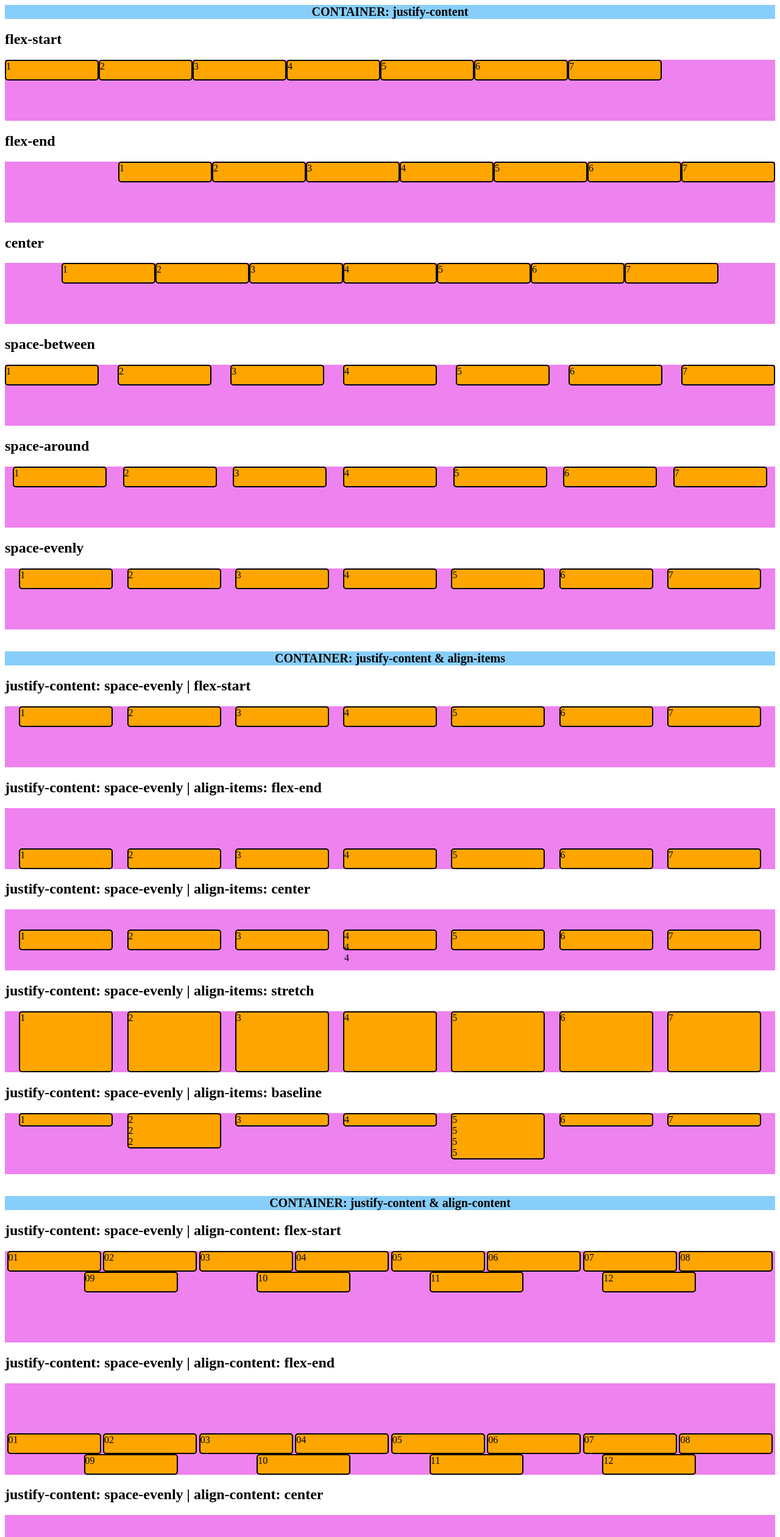
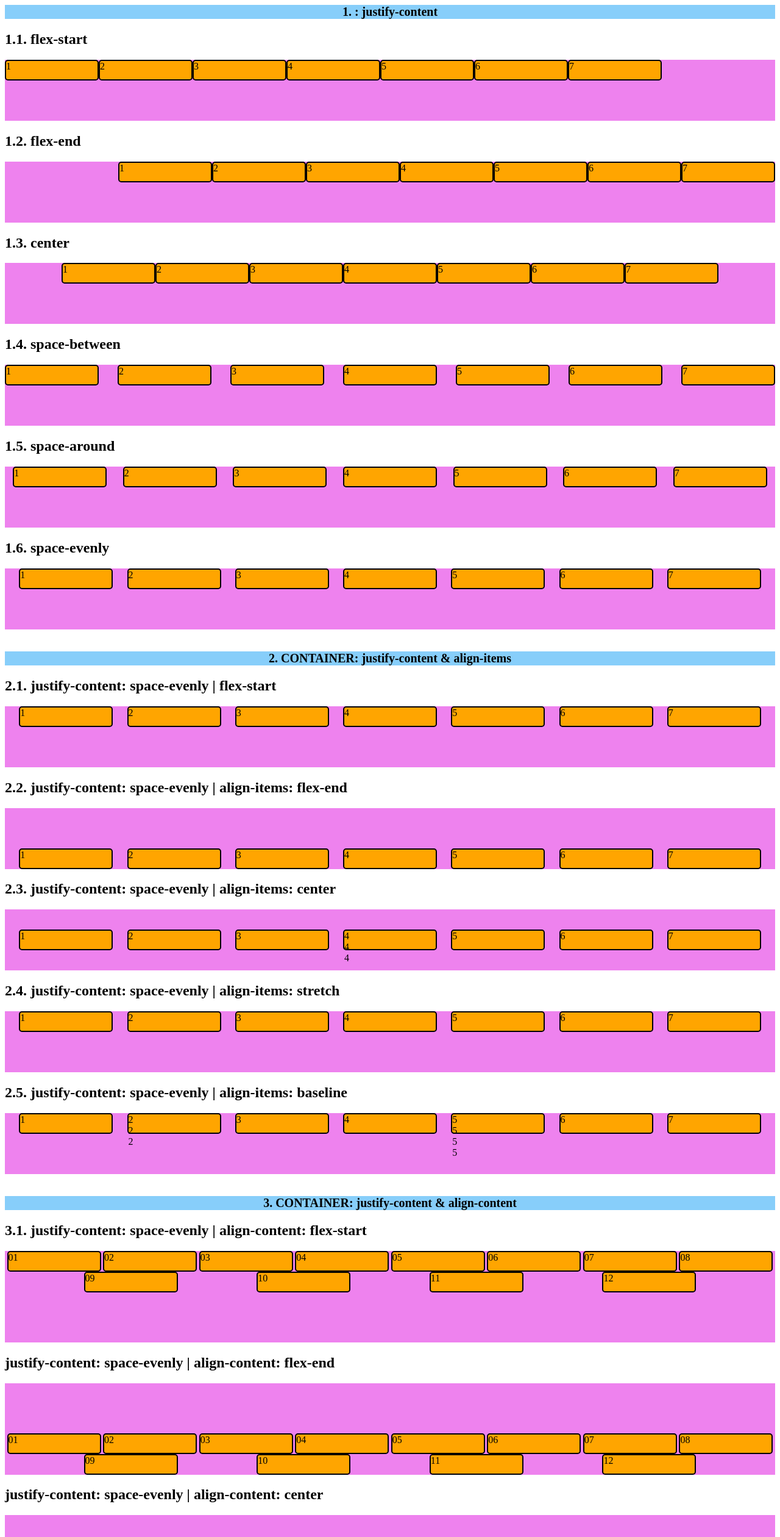
Before and after one commit to abelpacara/flexbox-grid, a plain HTML site: page flexbox/container_attributes.html in a window 1280 px wide. Shown: the top 2520 px of the page at 61% size. Drawn offline with Linux system fonts and the light colour scheme.

Commit message:
refactoring & including items attributes

```diff
--- a/flexbox/styles.css
+++ b/flexbox/container_attributes.css
@@ -33,10 +33,8 @@
 }
 
 .item_02{
-  background-color: var(--item-bg);
-  border: 2px solid black;
-  border-radius: 5px;
   width: var(--item-width);
+  /* height: var(--item-height); */
 }
 
 .container_row_wrap {
--- a/flexbox/index.html
+++ b/flexbox/container_attributes.html
@@ -3,14 +3,14 @@
   <head>
     <meta charset="UTF-8" />
     <meta name="viewport" content="width=device-width, initial-scale=1.0" />
-    <title>Document</title>
-    <link rel="stylesheet" href="./styles.css" />
+    <title>Container attributes</title>
+    <link rel="stylesheet" href="./container_attributes.css" />
   </head>
 
   <body>
-    <div class="section_title">CONTAINER: justify-content</div>
+    <div class="section_title">1. : justify-content</div>
 
-    <h2>flex-start</h2>
+    <h2>1.1. flex-start</h2>
     <div class="container_row" style="justify-content: flex-start">
       <div class="item item_01">1</div>
       <div class="item item_01">2</div>
@@ -21,7 +21,7 @@
       <div class="item item_01">7</div>
     </div>
 
-    <h2>flex-end</h2>
+    <h2>1.2. flex-end</h2>
     <div class="container_row" style="justify-content: flex-end">
       <div class="item item_01">1</div>
       <div class="item item_01">2</div>
@@ -32,7 +32,7 @@
       <div class="item item_01">7</div>
     </div>
 
-    <h2>center</h2>
+    <h2>1.3. center</h2>
     <div class="container_row" style="justify-content: center">
       <div class="item item_01">1</div>
       <div class="item item_01">2</div>
@@ -43,7 +43,7 @@
       <div class="item item_01">7</div>
     </div>
 
-    <h2>space-between</h2>
+    <h2>1.4. space-between</h2>
     <div class="container_row" style="justify-content: space-between">
       <div class="item item_01">1</div>
       <div class="item item_01">2</div>
@@ -54,7 +54,7 @@
       <div class="item item_01">7</div>
     </div>
 
-    <h2>space-around</h2>
+    <h2>1.5. space-around</h2>
     <div class="container_row" style="justify-content: space-around">
       <div class="item item_01">1</div>
       <div class="item item_01">2</div>
@@ -65,7 +65,7 @@
       <div class="item item_01">7</div>
     </div>
 
-    <h2>space-evenly</h2>
+    <h2>1.6. space-evenly</h2>
     <div class="container_row" style="justify-content: space-evenly">
       <div class="item item_01">1</div>
       <div class="item item_01">2</div>
@@ -78,8 +78,8 @@
 
     <br />
     <br />
-    <div class="section_title">CONTAINER: justify-content & align-items</div>
-    <h2>justify-content: space-evenly | flex-start</h2>
+    <div class="section_title">2. CONTAINER: justify-content & align-items</div>
+    <h2>2.1. justify-content: space-evenly | flex-start</h2>
     <div
       class="container_row"
       style="justify-content: space-evenly; align-items: flex-start"
@@ -93,7 +93,7 @@
       <div class="item item_01">7</div>
     </div>
 
-    <h2>justify-content: space-evenly | align-items: flex-end</h2>
+    <h2>2.2. justify-content: space-evenly | align-items: flex-end</h2>
     <div
       class="container_row"
       style="justify-content: space-evenly; align-items: flex-end"
@@ -107,7 +107,7 @@
       <div class="item item_01">7</div>
     </div>
 
-    <h2>justify-content: space-evenly | align-items: center</h2>
+    <h2>2.3. justify-content: space-evenly | align-items: center</h2>
     <div
       class="container_row"
       style="justify-content: space-evenly; align-items: center"
@@ -121,40 +121,40 @@
       <div class="item item_01">7</div>
     </div>
 
-    <h2>justify-content: space-evenly | align-items: stretch</h2>
+    <h2>2.4. justify-content: space-evenly | align-items: stretch</h2>
     <div
       class="container_row"
       style="justify-content: space-evenly; align-items: stretch"
     >
-      <div class="item_02">1</div>
-      <div class="item_02">2</div>
-      <div class="item_02">3</div>
-      <div class="item_02">4</div>
-      <div class="item_02">5</div>
-      <div class="item_02">6</div>
-      <div class="item_02">7</div>
+      <div class="item item_01">1</div>
+      <div class="item item_01">2</div>
+      <div class="item item_01">3</div>
+      <div class="item item_01">4</div>
+      <div class="item item_01">5</div>
+      <div class="item item_01">6</div>
+      <div class="item item_01">7</div>
     </div>
 
-    <h2>justify-content: space-evenly | align-items: baseline</h2>
+    <h2>2.5. justify-content: space-evenly | align-items: baseline</h2>
     <div
       class="container_row"
       style="justify-content: space-evenly; align-items: baseline"
     >
-      <div class="item_02">1</div>
-      <div class="item_02">2<br />2<br />2</div>
-      <div class="item_02">3</div>
-      <div class="item_02">4</div>
-      <div class="item_02">5<br />5<br />5<br />5</div>
-      <div class="item_02">6</div>
-      <div class="item_02">7</div>
+      <div class="item item_01">1</div>
+      <div class="item item_01">2<br />2<br />2</div>
+      <div class="item item_01">3</div>
+      <div class="item item_01">4</div>
+      <div class="item item_01">5<br />5<br />5<br />5</div>
+      <div class="item item_01">6</div>
+      <div class="item item_01">7</div>
     </div>
 
     <br />
     <br />
     <div class="section_title">
-      CONTAINER: justify-content & align-content
+      3. CONTAINER: justify-content & align-content
     </div>
-    <h2>justify-content: space-evenly | align-content: flex-start</h2>
+    <h2>3.1. justify-content: space-evenly | align-content: flex-start</h2>
     <div
       class="container_row_wrap"
       style="justify-content: space-evenly; align-content: flex-start"
--- /dev/null
+++ b/flexbox/item_attributes.css
@@ -0,0 +1,56 @@
+:root {
+  --container-bg: violet;
+  --container-height:100px;
+
+  --item-bg:orange;
+  --item-width:150px;
+  --item-height:30px;
+}
+
+.section_title{
+  font-size: 20px;
+  font-weight: bold;
+  text-align: center;
+  background-color: lightskyblue;
+}
+
+.container_row {
+  background-color: var(--container-bg);
+  height: var(--container-height);
+  display: flex;
+  flex-direction: row;
+}
+
+.container_column {
+  background-color: var(--container-bg);
+  height: var(--container-height);
+  display: flex;
+  flex-direction: row;
+}
+
+.item {
+  text-align: center;
+  background-color: var(--item-bg);
+  border: 2px solid black;
+  border-radius: 5px;
+  width: var(--item-width);
+  height: var(--item-height);
+}
+
+.item1 {
+  text-align: center;
+  background-color: var(--item-bg);
+  border: 2px solid black;
+  border-radius: 5px;
+  width: var(--item-width);
+  /* height: var(--item-height); */
+}
+
+.item3 {
+  text-align: center;
+  background-color: var(--item-bg);
+  border: 2px solid black;
+  border-radius: 5px;
+  width: 50px;
+  height: var(--item-height);
+}
```
Also changed, not shown: flexbox/item_attributes.html (added, +57 -0 lines).
